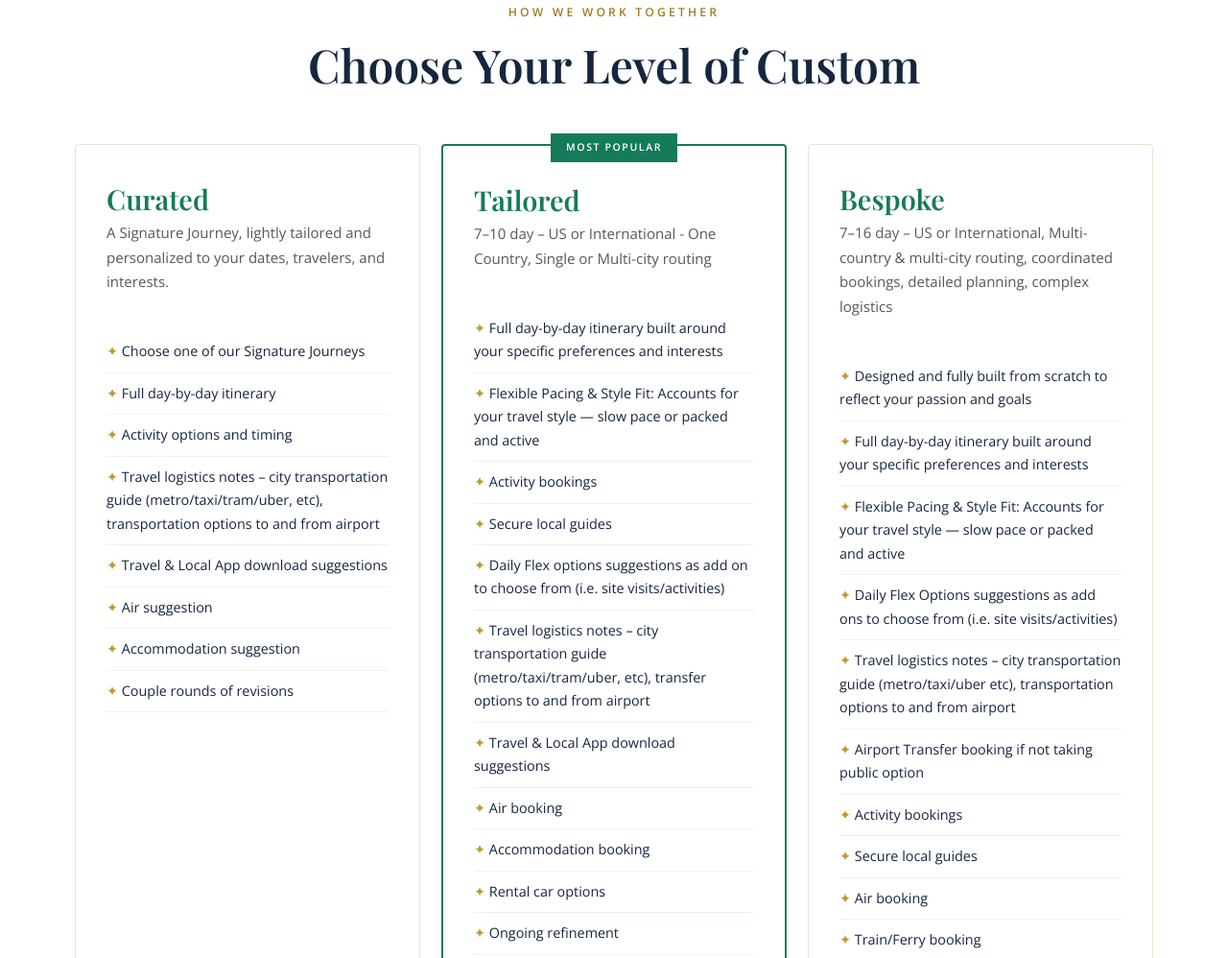
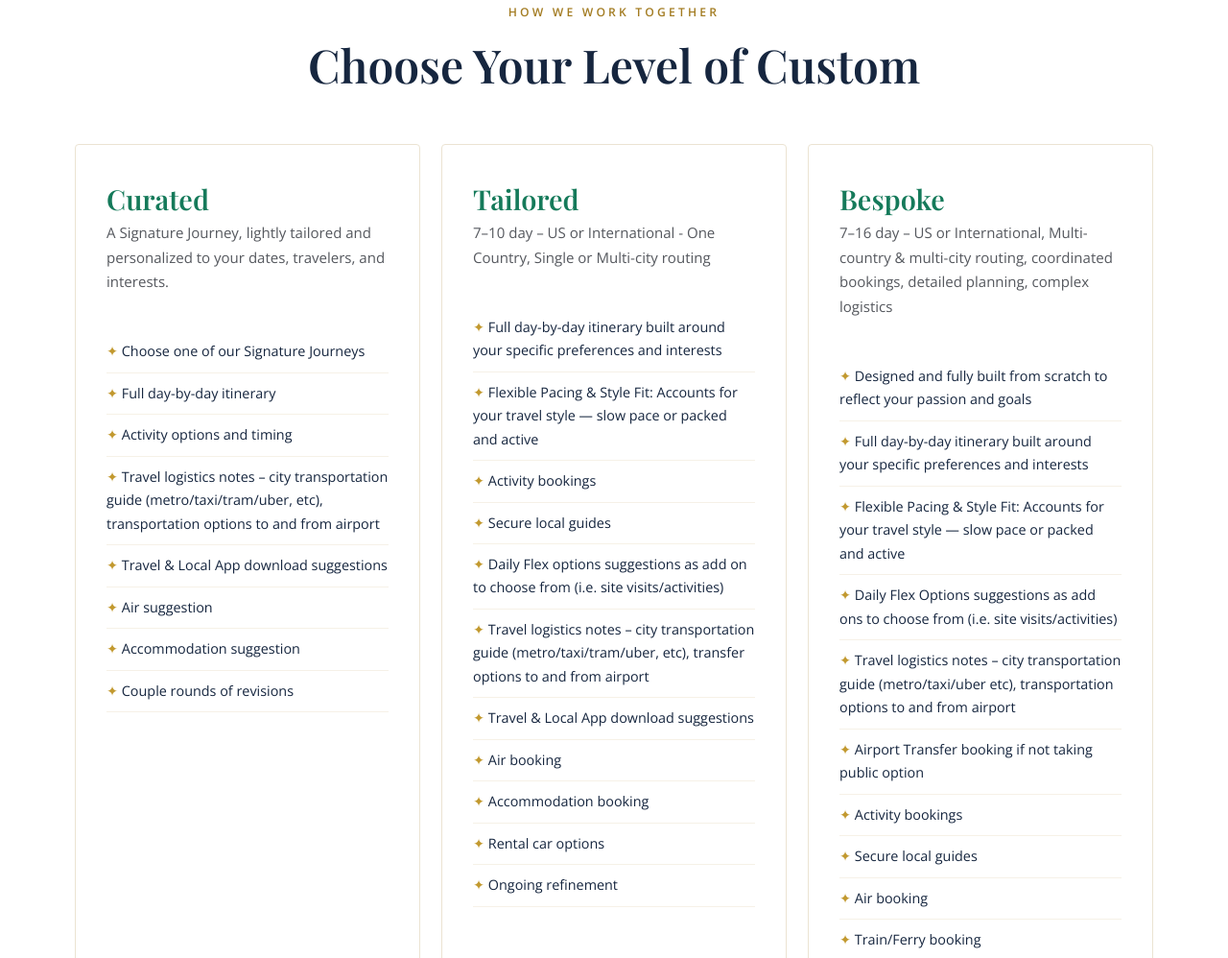
Before and after one commit to Jfade252/bigstepstravel, a website: page index.html in a window 1280 px wide. Shown: the part 4639-5637 px from the top of the page at 96% size. Drawn offline with nearby package versions, Linux system fonts and the light colour scheme.

Commit message:
Remove featured class from Tailored card

```diff
--- a/index.html
+++ b/index.html
@@ -394,7 +394,7 @@ footer .fnote{font-size:.78rem;margin-top:1.4rem;color:rgba(255,255,255,.4)}
           <li>Couple rounds of revisions</li>
         </ul>
       </div>
-      <div class="pkg featured">
+      <div class="pkg">
         <h3>Tailored</h3>
         <p class="desc">7–10 day – US or International - One Country, Single or Multi-city routing</p>
         <ul>
```
